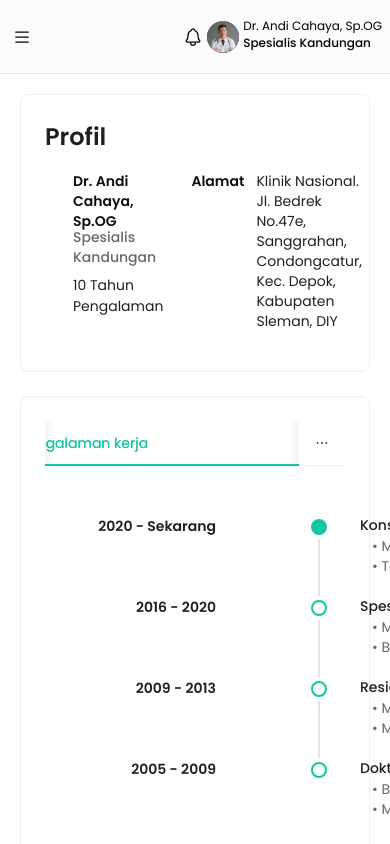
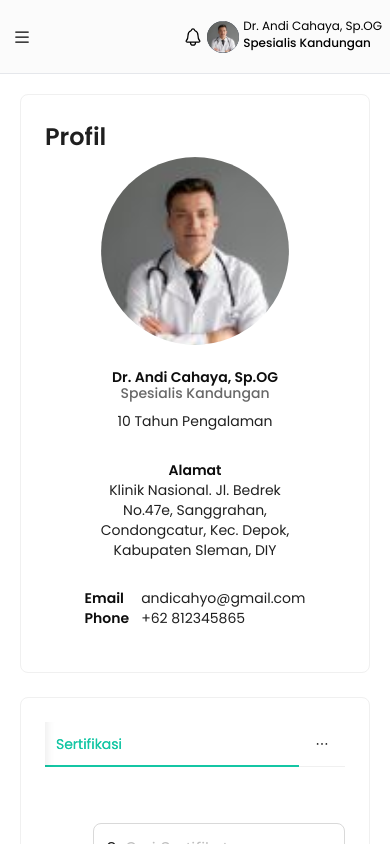
Before and after one commit to team-capstone-1/fe-repro-health, a React (Vite) app: page /profil in a window 390 px wide. Shown: the top 844 px of the page. Built offline with nearby package versions, Linux system fonts and the light colour scheme.

Commit message:
chore: do rebase from dev

```diff
--- a/src/views/app-views/profile/components/DoctorProfile.jsx
+++ b/src/views/app-views/profile/components/DoctorProfile.jsx
@@ -7,8 +7,8 @@ export default function DoctorProfile() {
     <>
       <Card>
         <h3>Profil</h3>
-        <div className="flex items-center space-x-7">
-          <div id="doctor-image">
+        <div className="flex flex-col md:flex-row items-center md:space-x-7">
+          <div id="doctor-image" >
             <img
               className="h-48 w-48 md:w-40"
               id="doctor-image"
@@ -16,7 +16,7 @@ export default function DoctorProfile() {
               alt="profile-doctor"
             />
           </div>
-          <div className="flex space-x-7">
+          <div className="md:flex md:flex-row md:space-x-7 md:space-y-0 md:text-left flex flex-col my-5 mx-10 text-center space-y-7">
             <div className="flex flex-col" id="doctor-information">
               <p className="text-sm font-semibold text-grey-900 md:text-base">
                 Dr. Andi Cahaya, Sp.OG
@@ -26,7 +26,7 @@ export default function DoctorProfile() {
               </p>
               <p className="mt-2 capitalize">10 tahun pengalaman</p>
             </div>
-            <div className="flex w-[40%] space-x-3" id="doctor-address">
+            <div className="md:flex md:w-[40%] md:space-x-3" id="doctor-address">
               <p className="text-sm font-semibold text-grey-900 md:text-base">
                 Alamat
               </p>
@@ -35,7 +35,7 @@ export default function DoctorProfile() {
                 Kec. Depok, Kabupaten Sleman, DIY
               </p>
             </div>
-            <div className="flex space-x-3" id="doctor-contacts">
+            <div className="flex space-x-3 justify-center text-left" id="doctor-contacts">
               <div className="flex-col">
                 <p className="text-sm font-semibold text-grey-900 md:text-base">
                   Email
--- a/src/views/app-views/profile/components/TabsDoctor.jsx
+++ b/src/views/app-views/profile/components/TabsDoctor.jsx
@@ -1,6 +1,8 @@
 import { Card, ConfigProvider, Tabs } from "antd";
-import React from "react";
+
 import WorkExperience from "./WorkExperience";
+import Education from "./Education";
+import Certificate from "./Certificate";
 
 export default function TabsDoctor() {
   const onChange = (key) => {
@@ -10,18 +12,18 @@ export default function TabsDoctor() {
   const tabs = [
     {
       key: "1",
-      label: <p className="w-[430px] text-center">Pengalaman kerja</p>,
+      label: <p className="w-[420px] text-center">Pengalaman kerja</p>,
       children: <WorkExperience />,
     },
     {
       key: "2",
-      label: <p className="w-[430px] text-center">Pendidikan</p>,
-      children: "Content of Tab Pane 2",
+      label: <p className="w-[420px] text-center">Pendidikan</p>,
+      children: <Education />,
     },
     {
       key: "3",
-      label: <p className="w-[430px] text-center">Sertifikasi</p>,
-      children: "Content of Tab Pane 3",
+      label: <p className="w-[420px] text-center">Sertifikasi</p>,
+      children: <Certificate />,
     },
   ];
 
@@ -29,13 +31,16 @@ export default function TabsDoctor() {
     <section id="tabs-profile">
       <ConfigProvider
         theme={{
+          components: {
+            Tabs: {},
+          },
           token: {
             colorPrimary: "#14c6a4",
           },
         }}
       >
         <Card>
-          <Tabs defaultActiveKey="1" items={tabs} onChange={onChange} />
+          <Tabs defaultActiveKey="3" items={tabs} onChange={onChange} />
         </Card>
       </ConfigProvider>
     </section>
--- a/src/views/app-views/profile/components/WorkExperience.jsx
+++ b/src/views/app-views/profile/components/WorkExperience.jsx
@@ -62,7 +62,6 @@ export default function WorkExperience() {
           },
         }}
       >
-
         <Timeline
           mode="left"
           items={timelineItems}
--- a/src/views/app-views/profile/constant/data-education/index.js
+++ b/src/views/app-views/profile/constant/data-education/index.js
@@ -1,18 +1,34 @@
-export const DataEducation = [
+export const DataEducations = [
   {
-    title: "Program Magister Kedokteran, Universitas Gadjah Mada, ",
-    description: "Program Kedokteran",
+    id: 1,
+    starting_date: "2013",
+    end_date: "2015",
+    title_program: "Program Magister Kedokteran",
+    education_program: "Program Kedokteran",
+    university: "Universitas Gadjah Mada",
   },
   {
-    title: "Program Residen Dokter Spesialis,  Rumah Sakit Sejahtera",
-    description: "Residency Program Kedokteran Internal",
+    id: 2,
+    starting_date: "2009",
+    end_date: "2013",
+    title_program: "Program Residen Dokter Spesialis",
+    education_program: "Residency Program Kedokteran Internal",
+    university: "Rumah Sakit Sejahtera",
   },
   {
-    title: "Program Internship Dokter Umum, RSUP Klaten",
-    description: "",
+    id: 3,
+    starting_date: "2006",
+    end_date: "2007",
+    title_program: "Program Internship Dokter Umum",
+    education_program: "",
+    university: "RSUP Klaten",
   },
   {
-    title: "Sarjana Kedokteran, Universitas Gadjah Mada, Fakultas Kedokteran",
-    description: "",
+    id: 4,
+    starting_date: "2000",
+    end_date: "2006",
+    title_program: "Sarjana Kedokteran",
+    education_program: "",
+    university: "Universitas Gadjah Mada, Fakultas Kedokteran",
   },
 ];
```
Also changed, not shown: src/views/app-views/profile/components/Certificate.jsx (line endings or trailing spaces).
